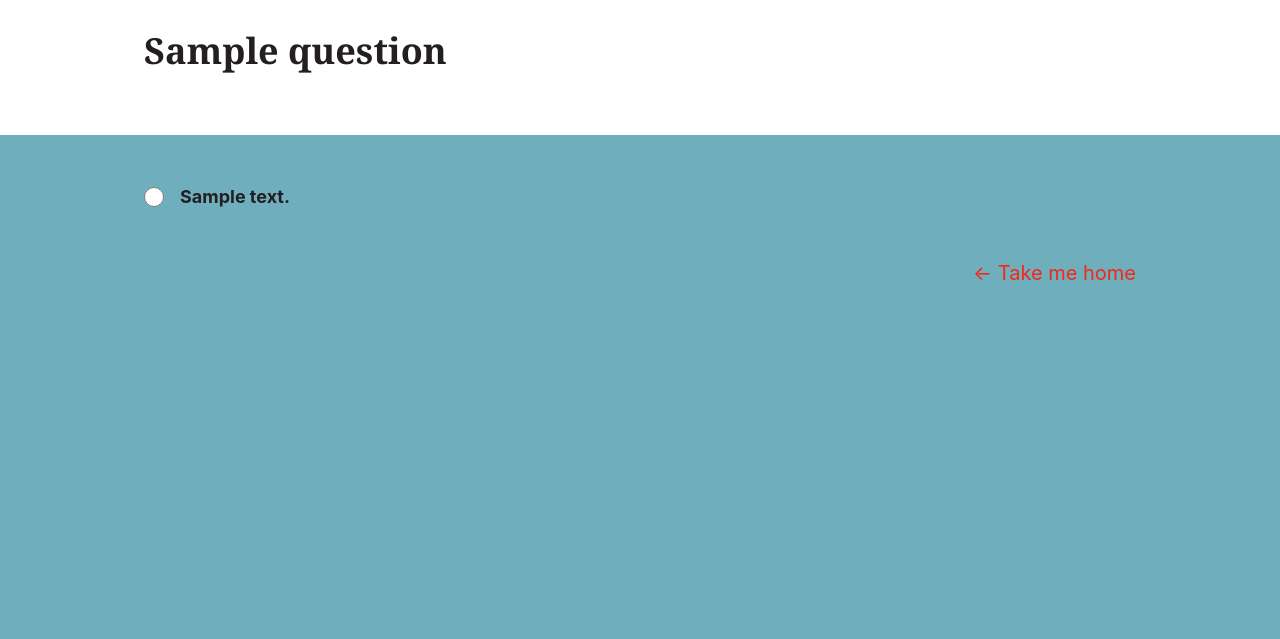
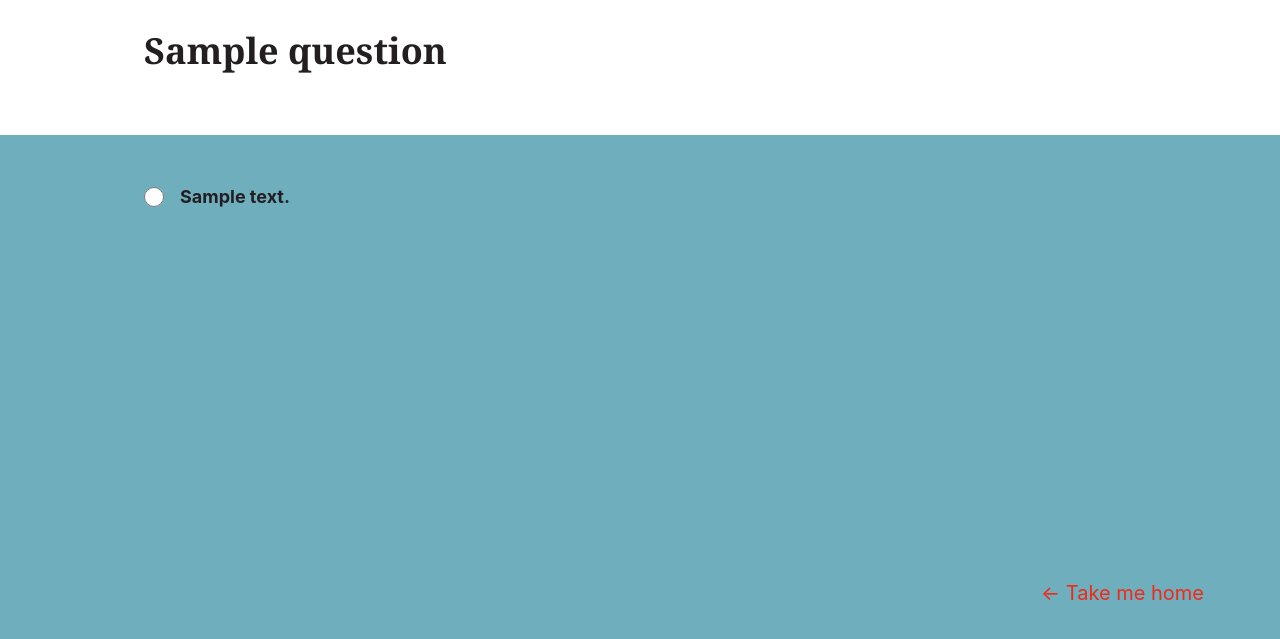
Before and after one commit to ChHarding/hci584-trivia, a Flask app: template templates/question.html in a window 1280 px wide. Shown: the part 121-760 px from the top of the page. Run offline with Flask 3, Linux system fonts and the light colour scheme; the template is opened without the code that fills it: most values are stand-ins (such as "Sample title", 1, 10 or a date in 2020); some libraries are stand-ins or nearby versions; some web fonts are replaced.

Commit message:
created sticky footer for return home link

```diff
--- a/templates/question.html
+++ b/templates/question.html
@@ -44,7 +44,8 @@
             </form>
 
             <div class="text-right">
-                <a href="{{ url_for('home') }}" class="text-red font-segoe no-underline text-xl hover:underline">&larr; Take me home</a>
+                <!-- FIXED TO BOTTOM RIGHT -->
+                <a href="{{ url_for('home') }}" class="fixed bottom-8 right-8 lg:bottom-16 lg:right-16 text-red font-segoe no-underline text-xl hover:underline bg-light-blue px-3 py-2">&larr; Take me home</a>
             </div>
         </div>
     </div>
```
